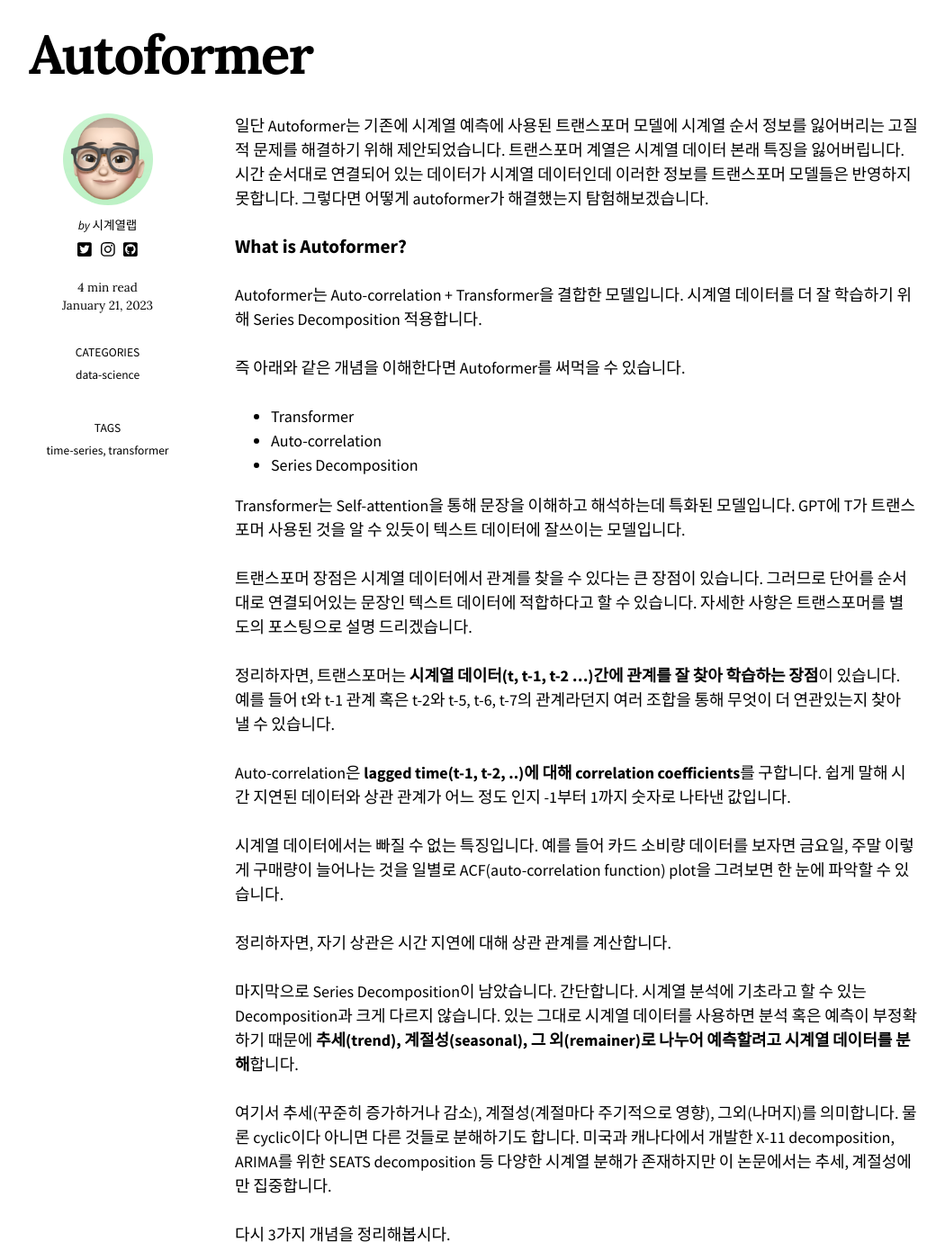
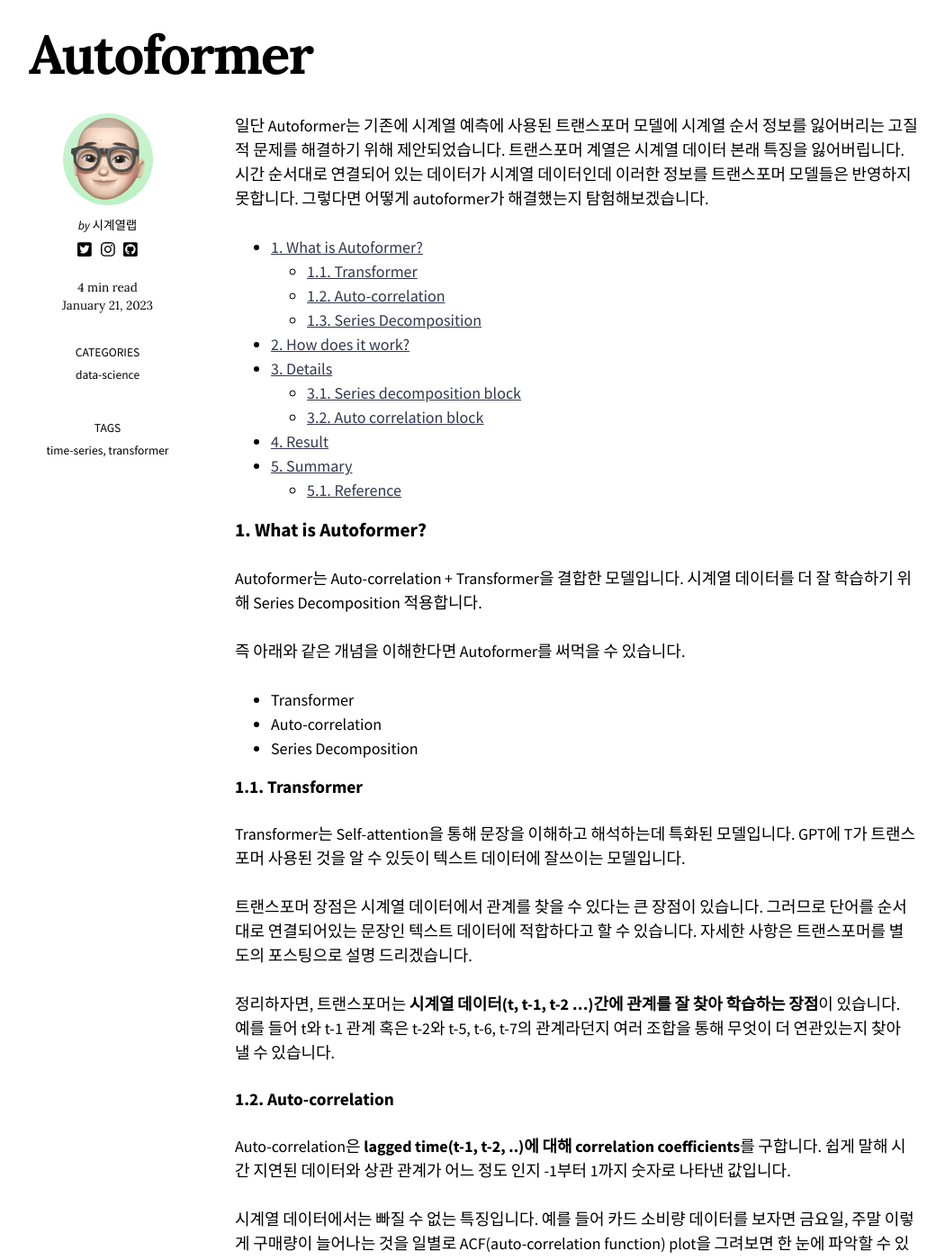
Before and after one commit to ksuchoi216/ksuchoi216.github.io, a Jekyll site: the page built from _posts/2023-01-21-autoformer.md, in a window 1280 px wide and 1400 px high, scrolled down 723 px. Shown: the whole window at 90% size, without its empty margins (114-1164 px from the left). Built offline with Jekyll 4.4.1, drawn with Linux system fonts in a browser that asks for light colours; nearby versions of some CDN libraries; comment, search, counter and statistics services are not loaded; some of the changed text lies outside the part shown.

Commit message:
autoformer updated

```diff
--- a/_posts/2023-01-21-autoformer.md
+++ b/_posts/2023-01-21-autoformer.md
@@ -15,7 +15,21 @@ image:
 일단 Autoformer는 기존에 시계열 예측에 사용된 트랜스포머 모델에 시계열 순서 정보를 잃어버리는 고질적 문제를 해결하기 위해 제안되었습니다. 트랜스포머 계열은 시계열 데이터 본래 특징을 잃어버립니다. 시간 순서대로 연결되어 있는 데이터가 시계열 데이터인데 이러한 정보를 트랜스포머 모델들은 반영하지 못합니다. 그렇다면 어떻게 autoformer가 해결했는지 탐험해보겠습니다.
 
 <!--more-->
-## What is Autoformer?
+
+- [1. What is Autoformer?](#1-what-is-autoformer)
+  - [1.1. Transformer](#11-transformer)
+  - [1.2. Auto-correlation](#12-auto-correlation)
+  - [1.3. Series Decomposition](#13-series-decomposition)
+- [2. How does it work?](#2-how-does-it-work)
+- [3. Details](#3-details)
+  - [3.1. Series decomposition block](#31-series-decomposition-block)
+  - [3.2. Auto correlation block](#32-auto-correlation-block)
+- [4. Result](#4-result)
+- [5. Summary](#5-summary)
+  - [5.1. Reference](#51-reference)
+
+
+## 1. What is Autoformer?
 
 Autoformer는 Auto-correlation + Transformer을 결합한 모델입니다. 시계열 데이터를 더 잘 학습하기 위해 Series Decomposition 적용합니다.
 
@@ -25,7 +39,7 @@ Autoformer는 Auto-correlation + Transformer을 결합한 모델입니다. 시
 - Auto-correlation
 - Series Decomposition
 
-
+### 1.1. Transformer
 
 Transformer는 Self-attention을 통해 문장을 이해하고 해석하는데 특화된 모델입니다. GPT에 T가 트랜스포머 사용된 것을 알 수 있듯이 텍스트 데이터에 잘쓰이는 모델입니다.
 
@@ -33,11 +47,15 @@ Transformer는 Self-attention을 통해 문장을 이해하고 해석하는데
 
 정리하자면, 트랜스포머는 **시계열 데이터(t, t-1, t-2 …)간에 관계를 잘 찾아 학습하는 장점**이 있습니다. 예를 들어 t와 t-1 관계 혹은 t-2와 t-5, t-6, t-7의 관계라던지 여러 조합을 통해 무엇이 더 연관있는지 찾아 낼 수 있습니다.
 
+### 1.2. Auto-correlation
+
 Auto-correlation은 **lagged time(t-1, t-2, ..)에 대해 correlation coefficients**를 구합니다. 쉽게 말해 시간 지연된 데이터와 상관 관계가 어느 정도 인지 -1부터 1까지 숫자로 나타낸 값입니다.
 
 시계열 데이터에서는 빠질 수 없는 특징입니다. 예를 들어 카드 소비량 데이터를 보자면 금요일, 주말 이렇게 구매량이 늘어나는 것을 일별로 ACF(auto-correlation function) plot을 그려보면 한 눈에 파악할 수 있습니다.
 
 정리하자면, 자기 상관은 시간 지연에 대해 상관 관계를 계산합니다.
+
+### 1.3. Series Decomposition
 
 마지막으로 Series Decomposition이 남았습니다. 간단합니다. 시계열 분석에 기초라고 할 수 있는 Decomposition과 크게 다르지 않습니다. 있는 그대로 시계열 데이터를 사용하면 분석 혹은 예측이 부정확하기 때문에 **추세(trend), 계절성(seasonal), 그 외(remainer)로 나누어 예측할려고 시계열 데이터를 분해**합니다.
 
@@ -53,7 +71,7 @@ Auto-correlation은 **lagged time(t-1, t-2, ..)에 대해 correlation coefficien
 
 그렇다면 논문을 한 번 들여다 보면서 추가적으로 설명 드리겠습니다. 사실 아래 그림을 이해하면 다 이해한 것입니다.
 
-## How does it work?
+## 2. How does it work?
 
 트랜스 포머 구조인 Encoder(해석하는 부분)와 Decoder(예측하는 부분)로 구성되어 있습니다(물론 딱 해석과 예측하는 부분이라고 할 수 없지만 이해를 위해 러프하게 설명합니다).
 
@@ -68,9 +86,9 @@ Auto-correlation은 **lagged time(t-1, t-2, ..)에 대해 correlation coefficien
 
 이 논문에서는 이 시계열 데이터 간에 관계성을 Auto correlation을 반영해서 계산해보자가 핵심입니다. 물론 Series Decomposition을 통해 시계열 데이터를 좀 더 정확하게 분석하고 예측하게 만들었습니다.
 
-## Details
+## 3. Details
 
-### Series decomposition block
+### 3.1. Series decomposition block
 
 흔히 복잡한 시간 패턴을 학습하기 위해 시계열을 추세(trend), 계절성(seasonality)으로 분리합니다.
 
@@ -104,7 +122,7 @@ class moving_avg(nn.Module):
 
 위와 같이 코딩할 수 있습니다.
 
-### Auto correlation block
+### 3.2. Auto correlation block
 
 자세한 방법은 아래 그림처럼 논문에 잘 설명 되어 있기에 참조하시기 바랍니다.
 ![auto_correlation_block](/images/autoformer/02_auto_correlation_block.png){:, .align-center}
@@ -126,12 +144,12 @@ FT 개념이 어렵다면 이렇게 이해하시길 바랍니다. “자기 상
 
 위와 같이 torch.fft.rfft를 통해 간단히 계산할 수 있습니다.
 
-## Result
+## 4. Result
 
 아래 표를 보시면 알 수 있듯이 Informer, logtrans, reformer같은 transformer계열보다 MSE, MAE가 낮은 것을 확인 할 수 있습니다. 즉 시계열 정보를 잃어버리지 않고 잘 추출해서 트랜스포머를 구성한 것을 유추해볼 수 있습니다.
 ![result](/images/autoformer/03_result.png){:, .align-center}
 
-## Summary
+## 5. Summary
 
 다시 정리해봅시다.
 
@@ -140,3 +158,9 @@ Autoformer는 기존에 트랜스포머 계열이 시계열 고유 정보를 잃
 어떻게 해결했나요? Auto-correlation, skip-connection, series decomposition을 사용해서 해결 했습니다.
 
 다른 장점은 없나요? auto-corration과 series decomposition을 사용했기 때문에 시계열적 특징도 적절히 추출 되었습니다.
+
+### 5.1. Reference
+
+!Autoformer
+
+[](https://proceedings.neurips.cc/paper/2021/hash/bcc0d400288793e8bdcd7c19a8ac0c2b-Abstract.html)
--- a/notion.py
+++ b/notion.py
@@ -19,7 +19,7 @@ def move_notion_zip_files(isCopy=False):
     # pattern = re.compile(
     #     r"\b[\da-f]{8}-[\da-f]{4}-[\da-f]{4}-[\da-f]{4}-[\da-f]{12}_Export-[\da-f]{8}-[\da-f]{4}-[\da-f]{4}-[\da-f]{4}-[\da-f]{12}\b.zip"
     # )
-    paths = glob.glob(f"{DOWNLOAD_DIR}/n_*.zip")
+    paths = glob.glob(f"{DOWNLOAD_DIR}/n-*.zip")
     # notion_zip_paths = [
     #     path for path in paths if pattern.match(os.path.relpath(path, DOWNLOAD_DIR))
     # ]
```
Also changed, not shown: _posts/2023-01-13-stationary.md (+4 -4 lines), 2 other files.
